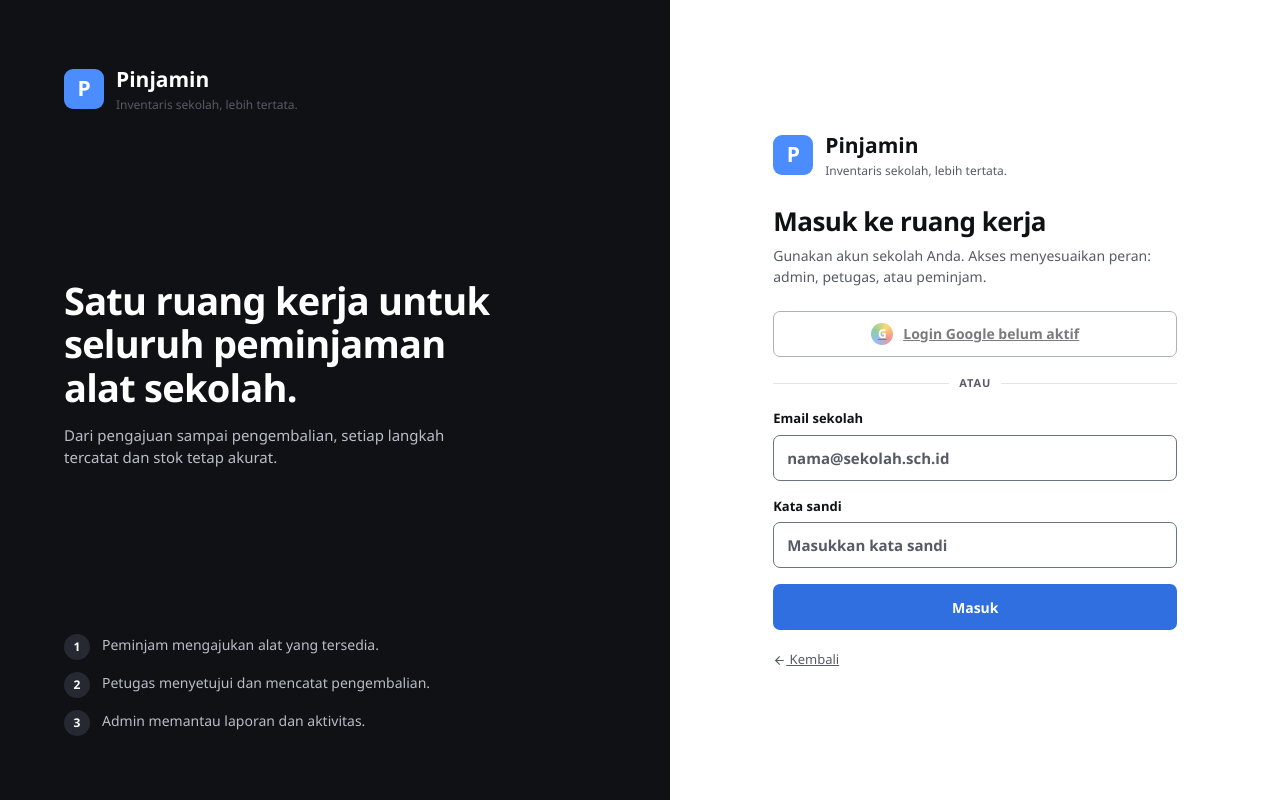
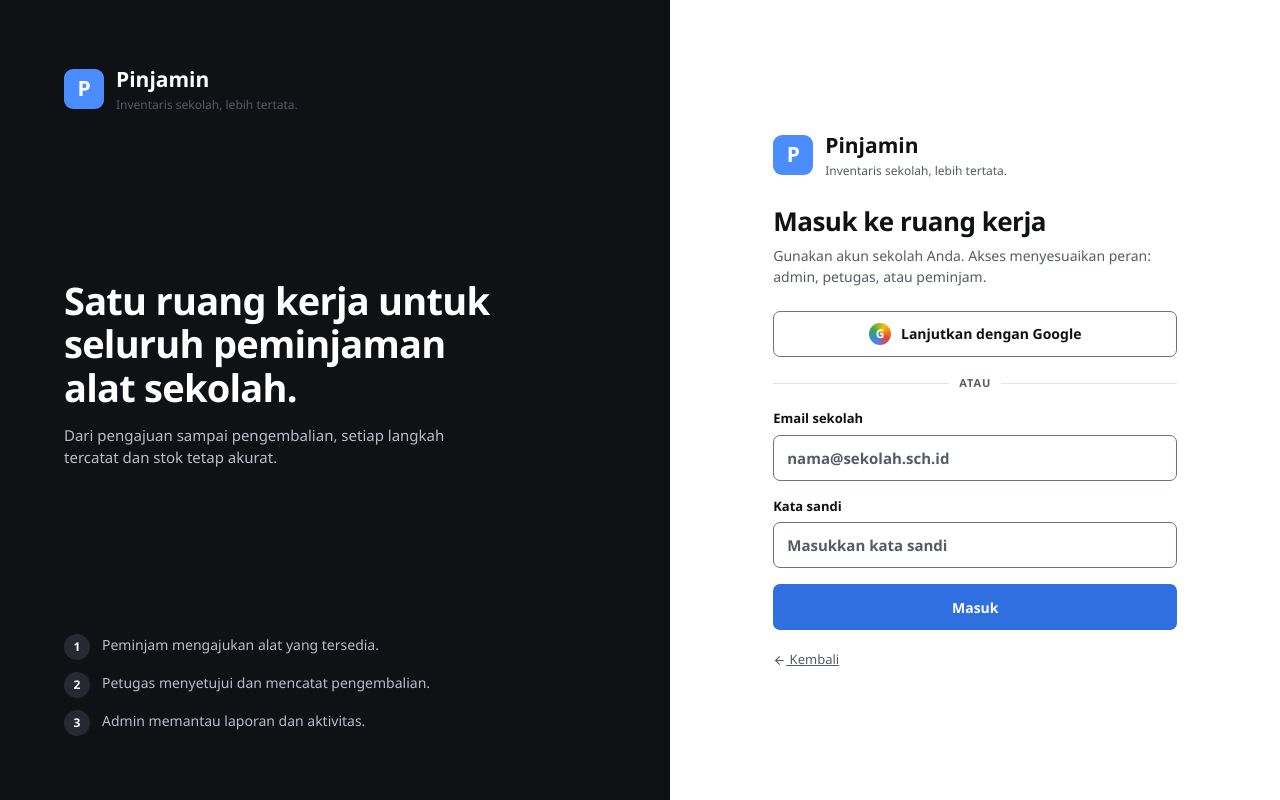
Before and after one commit to AlephSc/pinjamin, a Next.js app: page / in a window 1280 px wide. Built offline with nearby package versions, Linux system fonts and the light colour scheme; no server answers.

Commit message:
fix: selalu tampilkan tombol Google, status diambil saat klik

```diff
--- a/app/components/LoginForm.tsx
+++ b/app/components/LoginForm.tsx
@@ -4,7 +4,7 @@ import { useRouter } from "next/navigation";
 import { AlertCircle, ArrowLeft } from "lucide-react";
 import styles from "./PinjaminWorkspace.module.css";
 
-export default function LoginForm({ googleEnabled = false }: { googleEnabled?: boolean }) {
+export default function LoginForm() {
   const router = useRouter();
   const [email, setEmail] = useState("");
   const [password, setPassword] = useState("");
@@ -34,7 +34,7 @@ export default function LoginForm({ googleEnabled = false }: { googleEnabled?: b
   }
 
   async function startGoogle() {
-    if (!googleEnabled || busy) return;
+    if (busy) return;
     setBusy(true); setError("");
     try {
       const response = await fetch("/api/auth/google", { cache: "no-store" });
@@ -63,13 +63,10 @@ export default function LoginForm({ googleEnabled = false }: { googleEnabled?: b
         <a className={styles.loginBrand} href="/"><span aria-hidden="true">P</span><span>Pinjamin<small>Inventaris sekolah, lebih tertata.</small></span></a>
         <h1 id="login-title">Masuk ke ruang kerja</h1>
         <p className={styles.loginLead}>Gunakan akun sekolah Anda. Akses menyesuaikan peran: admin, petugas, atau peminjam.</p>
-        {googleEnabled ? <button type="button" className={styles.loginGoogle} onClick={startGoogle} disabled={busy}>
+        <button type="button" className={styles.loginGoogle} onClick={startGoogle} disabled={busy}>
           <span className={styles.loginGoogleMark} aria-hidden="true">G</span>
           Lanjutkan dengan Google
-        </button> : <a className={`${styles.loginGoogle} ${styles.loginGoogleDisabled}`} href="/masuk" onClick={e => e.preventDefault()} aria-disabled="true">
-          <span className={styles.loginGoogleMark} aria-hidden="true">G</span>
-          Login Google belum aktif
-        </a>}
+        </button>
         <div className={styles.loginDivider} aria-hidden="true">atau</div>
         <form className={styles.loginForm} onSubmit={submit}>
           <label>Email sekolah<input type="email" autoComplete="username" placeholder="nama@sekolah.sch.id" value={email} onChange={e => setEmail(e.target.value)} maxLength={254} required /></label>
--- a/app/masuk/page.tsx
+++ b/app/masuk/page.tsx
@@ -1,9 +1,8 @@
 import { redirect } from "next/navigation";
 import { getSessionUser } from "@/lib/server/auth";
-import { googleOAuthConfig } from "@/lib/server/google-auth";
 import LoginForm from "@/app/components/LoginForm";
 export const metadata={title:"Masuk",description:"Masuk ke sistem peminjaman alat sekolah."};
 export default async function LoginPage(){
  const user=await getSessionUser(); if(user) redirect(user.role==="admin"?"/admin":user.role==="petugas"?"/petugas":"/");
- return <LoginForm googleEnabled={Boolean(googleOAuthConfig()?.redirectUri)}/>;
+ return <LoginForm/>;
 }
```
